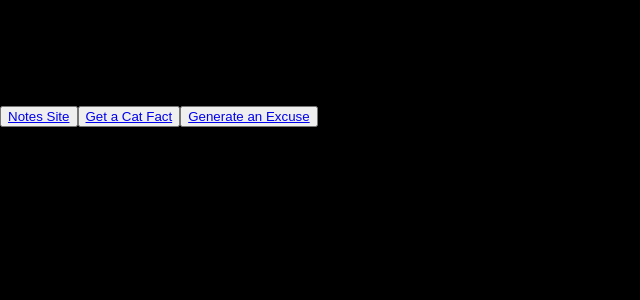
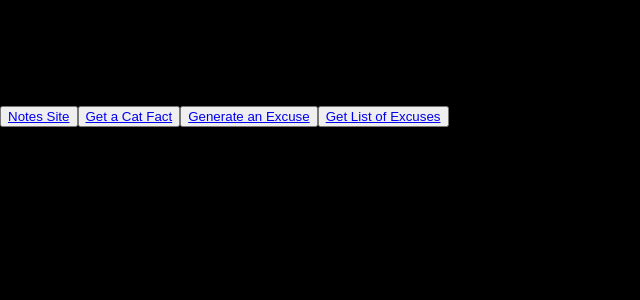
Before and after one commit to Hyper-TH/Rich-Web-Applications-Labs, a React (Create React App) app in the folder problem-2/notes-app/: page / in a window 1280 px wide. Shown: the top 300 px of the page, without its empty margins (0-640 px from the left). Built offline with nearby package versions, Linux system fonts and the light colour scheme.

Commit message:
Fixed route

```diff
--- a/problem-2/notes-app/src/pages/HomePage.js
+++ b/problem-2/notes-app/src/pages/HomePage.js
@@ -17,6 +17,9 @@ export const HomePage = () => {
                 <button>
                     <Link to="/generateExcuse"> Generate an Excuse </Link>
                 </button>
+                <button>
+                    <Link to="/excuses"> Get List of Excuses </Link>
+                </button>
             </div>
         </div>
         </>
```
